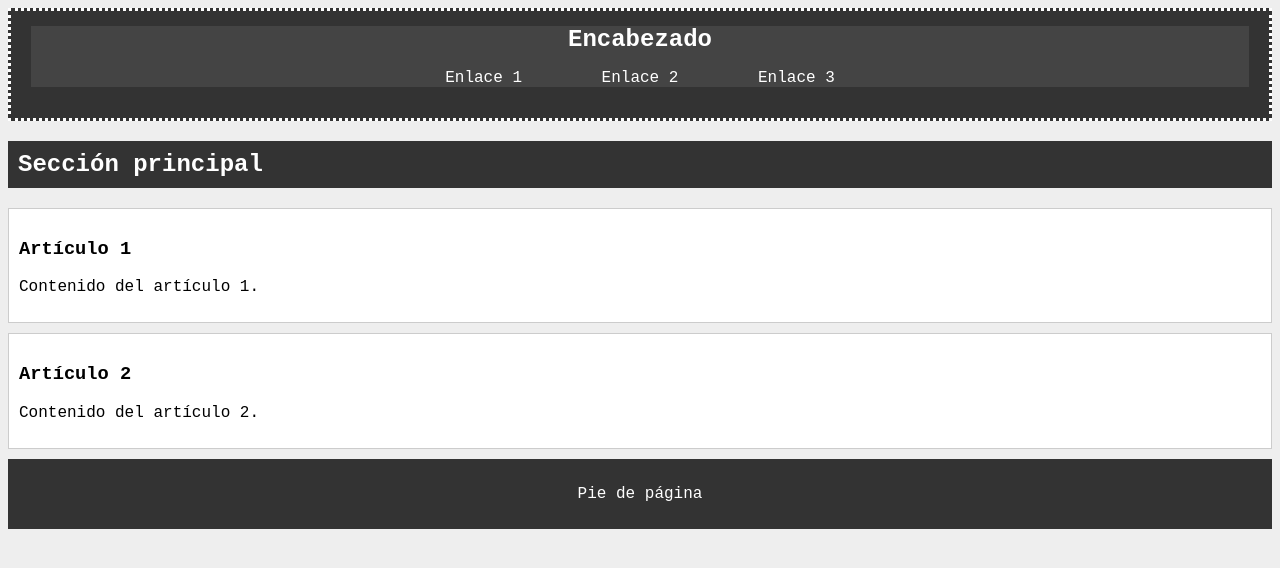
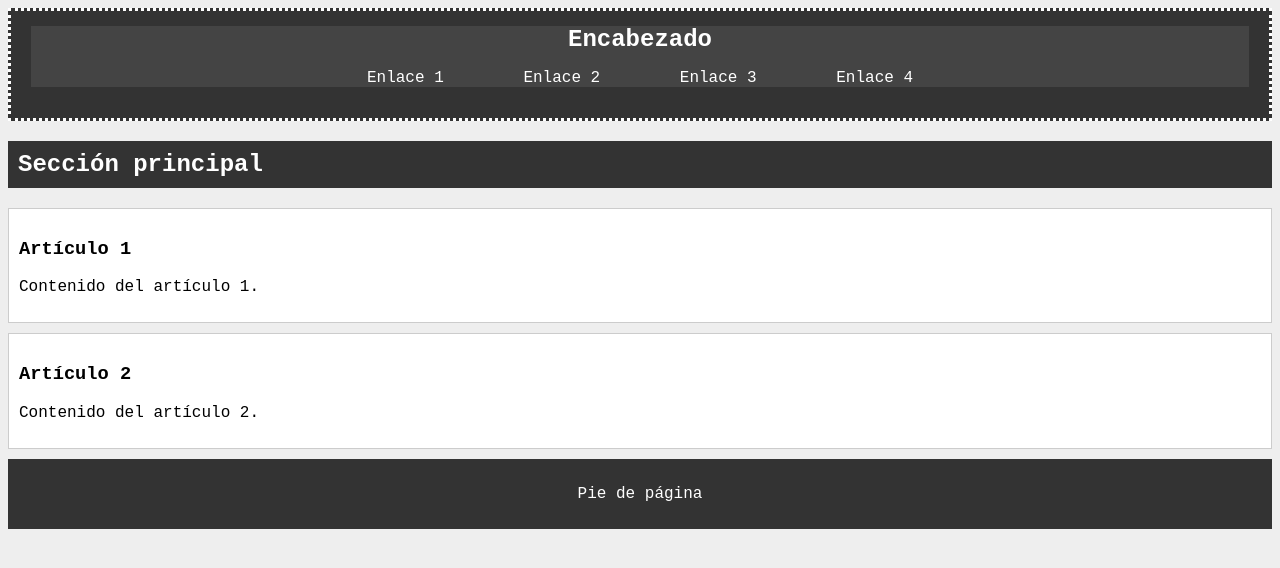
Before and after one commit to mbercaz0612/Actividad-15, a plain HTML site: page index.html in a window 1280 px wide. Drawn offline with Linux system fonts and the light colour scheme.

Commit message:
Añadido un cuarto elemento en el menú
He añadido un cuarto elemento porque me lo han mandado.

```diff
--- a/index.html
+++ b/index.html
@@ -43,6 +43,7 @@
         <li><a class="enlaceMenuPrincipal" href="https.#">Enlace 1</a></li>
         <li><a class="enlaceMenuPrincipal" href="https.#">Enlace 2</a></li>
         <li><a class="enlaceMenuPrincipal" href="https.#">Enlace 3</a></li>
+        <li><a class="enlaceMenuPrincipal" href="https.#">Enlace 4</a></li>
     </ul>
 </nav>
 </header>
```
